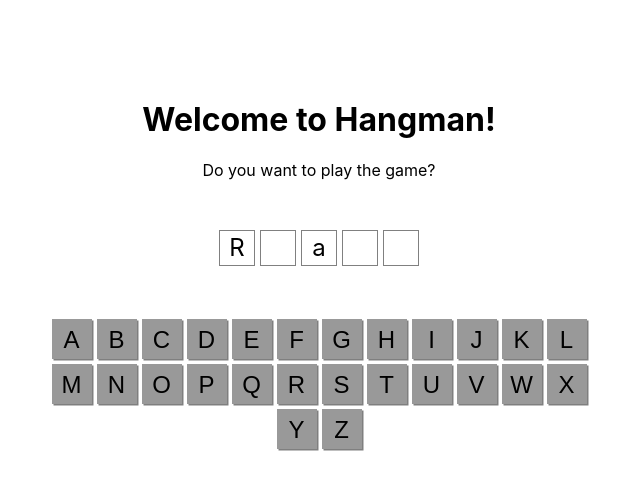
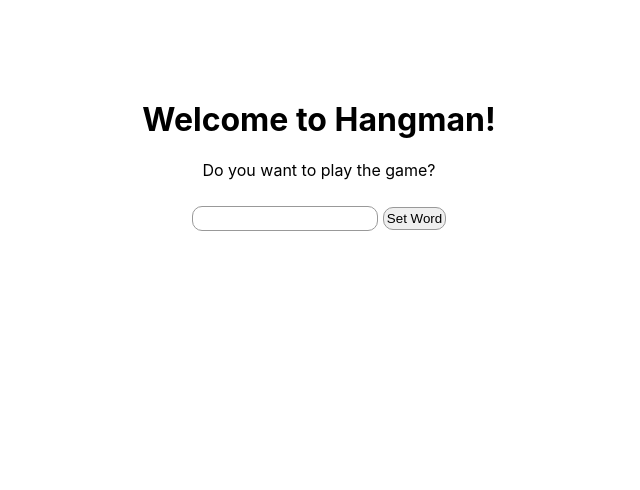
Before and after one commit to lovurself/React, a React (Create React App) app: page / in a window 1280 px wide. Shown: the top 490 px of the page, without its empty margins (321-961 px from the left). Built offline with nearby package versions, Linux system fonts and the light colour scheme.

Commit message:
React practice - Hangman 게임 #2 (useState로 게임 기능 구현)

```diff
--- a/src/App.js
+++ b/src/App.js
@@ -1,6 +1,7 @@
-import React from 'react';
+import React, { useState } from 'react';
 import styled from 'styled-components';
 import GameBoard from './GameBoard';
+import WordSelect from './WordSelect';
 
 const Wrapper = styled.div`
   width: 60%;
@@ -9,13 +10,24 @@ const Wrapper = styled.div`
 `;
 
 function App() {
+  const [secretWord, setSecretWord] = useState('');
+  const wordSelected = val => setSecretWord(val);
+
   return (
     <Wrapper>
       <div>
         <h1>Welcome to Hangman!</h1>
         <p>Do you want to play the game?</p>
       </div>
-      <GameBoard secretWord='React'/>
+      <WordSelect
+        isShown={!secretWord}
+        wordSelected={wordSelected}
+      />
+      <GameBoard
+        secretWord={secretWord}
+        maxErrors={6}
+        isShown={secretWord}
+      />
     </Wrapper>
   );
 }
--- a/src/Button.js
+++ b/src/Button.js
@@ -1,9 +1,55 @@
-import React from 'react';
+import React, { useState } from 'react';
+import styled from 'styled-components';
 
-function Button({ value }) {
+const ButtonStyle=styled.button`
+  background-color: #999;
+  width: 40px;
+  height: 40px;
+  text-align: center;
+  line-height: 40px;
+  font-size: 24px;
+  margin: 2.5px;
+  outline: none;
+  border: none;
+  box-shadow: 1.5px 1.5px 0 rgba(0, 0, 0, 0.5);
+  transition: all .3s;
+  cursor: pointer;
+
+  &:hover {
+    background-color: #ccc;
+  }
+
+  &:active {
+    background-color: #555;
+    box-shadow: none;
+  }
+
+  &.guessed {
+    display: none;
+  }
+`;
+
+function Button({ value, onClick }) {
+  const [isClicked, setIsClicked] = useState(false);
+
+  let className = '';
+
+  if (isClicked) {
+    className += 'guessed';
+  }
+
+  const clickHandler = () => {
+    setIsClicked(true);
+    onClick(value);
+  }
 
   return (
-    <button>{value}</button>
+    <ButtonStyle
+      className={className}
+      onClick={clickHandler}
+    >
+      {value}
+    </ButtonStyle>
   )
 };
 
--- a/src/ButtonGrid.js
+++ b/src/ButtonGrid.js
@@ -3,39 +3,19 @@ import styled from 'styled-components';
 import Button from './Button'
 
 const ButtonsBlock = styled.div`
-    width: 75%;
+    width: 38%;
     margin: 0 auto;
     display: flex;
     flex-wrap: wrap;
     justify-content: center;
     align-items: center;
 
-    button {
-        background-color: #999;
-        width: 40px;
-        height: 40px;
-        text-align: center;
-        line-height: 40px;
-        font-size: 24px;
-        margin: 2.5px;
-        outline: none;
-        border: none;
-        box-shadow: 1.5px 1.5px 0 rgba(0,0,0,0.5);
-        transition: all .3s;
-        cursor: pointer;
-
-        &:hover {
-            background-color: #ccc;
-        }
-
-        &:active {
-            background-color: #555;
-            box-shadow: none;
-        }
+    &.hidden {
+        display: none;
     }
 `;
 
-function ButtonGrid() {
+function ButtonGrid({ letterGuessed, isShown }) {
   let letters = [
       'A','B','C','D','E','F','G','H',
       'I','J','K','L','M','N','O','P',
@@ -47,10 +27,17 @@ function ButtonGrid() {
     <Button
         value={letter}
         key={index}
+        onClick={letterGuessed}
     />
   ));
+
+  let className = '';
+  if (!isShown) {
+    className += 'hidden'
+  }
+
   return (
-    <ButtonsBlock>
+    <ButtonsBlock className={className}>
         {buttons}
     </ButtonsBlock>
   )
--- a/src/GameBoard.js
+++ b/src/GameBoard.js
@@ -1,17 +1,39 @@
-import React from 'react';
+import React, { useState } from 'react';
+import styled from 'styled-components';
 import LetterGrid from './LetterGrid';
 import ButtonGrid from './ButtonGrid';
 
-function GameBoard({ secretWord }) {
+const GameBoardBlock = styled.div`
+  &.hidden {
+    display: none;
+  }
+`;
+
+function GameBoard({ secretWord, maxErrors, isShown }) {
+  const [guessedLetters, setGuessedLetters] = useState([]);
+  const [errorCount, setErrorCount] = useState(0);
+
+  const letterGuessedHandler = (letter) => {
+    let val = letter.toLowerCase();
+    setGuessedLetters(prev => [...prev, val]);
+
+    if (secretWord.toLowerCase().indexOf(val) === -1) {
+      setErrorCount(errorCount + 1);
+    }
+  }
   return (
-    <div>
+    <GameBoardBlock className={isShown ? '' : 'hidden'}>
+        <p>남은 횟수 : {maxErrors - errorCount}</p>
         <LetterGrid
             secretWord={secretWord}
-            guessedLetters={['a','r']}
+            guessedLetters={guessedLetters}
         />
-        <ButtonGrid />
-    </div>
-  )
-};
+        <ButtonGrid
+          letterGuessed={letterGuessedHandler}
+          isShown={errorCount < maxErrors}
+        />
+    </GameBoardBlock>
+  );
+}
 
 export default GameBoard;
--- a/src/Letter.js
+++ b/src/Letter.js
@@ -1,6 +1,4 @@
 import React from 'react';
-import styled from 'styled-components';
-
 
 function Letter({ value, isShown }) {
   let output = ' ';
--- /dev/null
+++ b/src/WordSelect.js
@@ -0,0 +1,44 @@
+import React, { useState } from 'react';
+import styled from 'styled-components';
+
+const WordSelectBlock = styled.div`
+  input {
+      height: 25px;
+      outline: none;
+      border: 1px solid #999;
+      border-radius: 10px;
+      padding-left: 5px;
+      margin: 10px 5px 0 0;
+      box-sizing: border-box;
+  }
+
+  button {
+      outline: none;
+      border: 1px solid #999;
+      border-radius: 10px;
+      padding: 3px;
+      cursor: pointer;
+  }
+
+  &.hidden {
+      display: none;
+  }
+`;
+
+function WordSelect({ isShown, wordSelected }) {
+  const [secretWord, setSecretWord] = useState('');
+  const onChange = e => setSecretWord(e.target.value);
+  const onClick = e => wordSelected(secretWord);
+
+  return (
+    <WordSelectBlock className={isShown ? '' : 'hidden'}>
+        <input
+            type="text"
+            onChange={onChange}
+        />
+        <button onClick={onClick}>Set Word</button>
+    </WordSelectBlock>
+  )
+};
+
+export default WordSelect;
```
